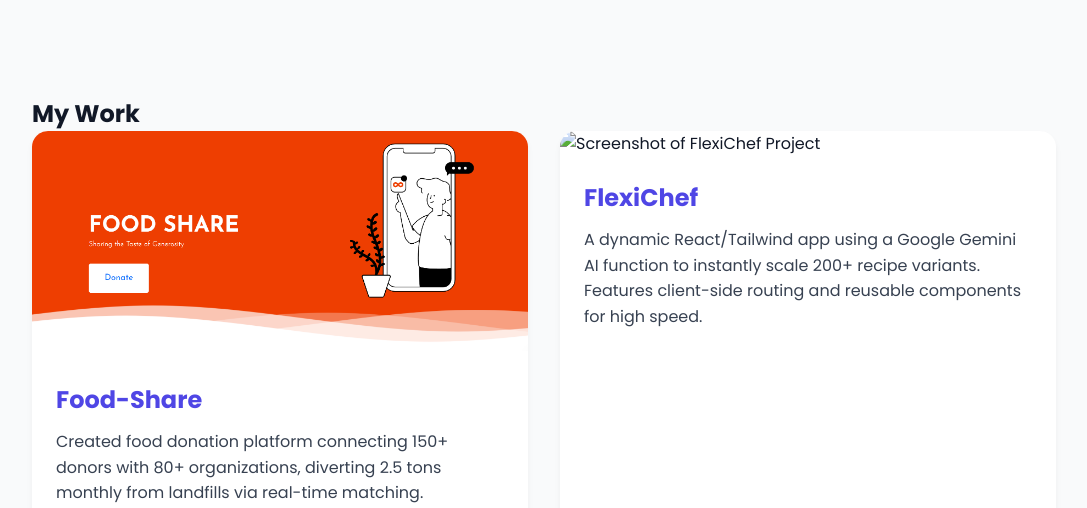
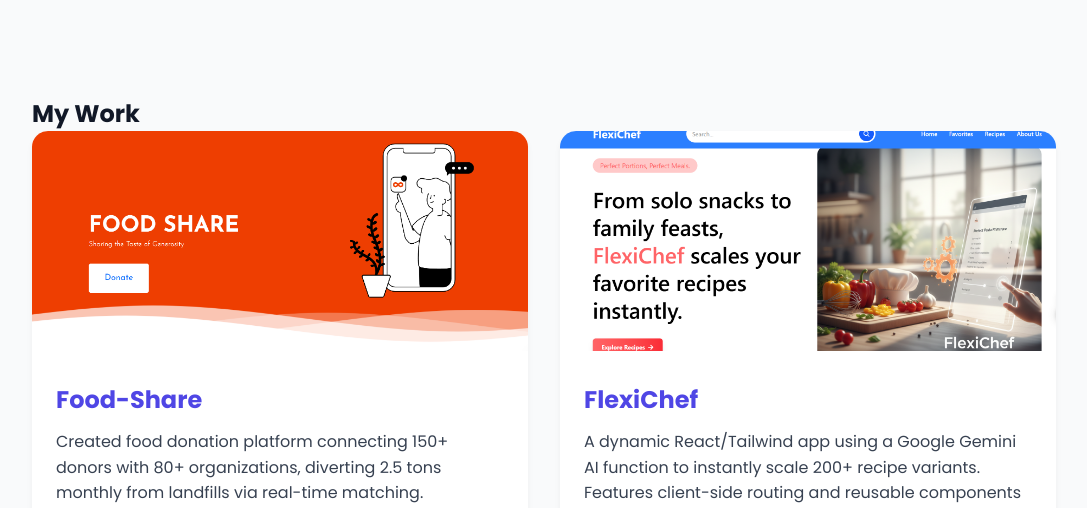
Before and after one commit to shatakshi-3/portfolio, a plain HTML site: page index.html in a window 1280 px wide. Shown: the part 1900-2408 px from the top of the page, without its empty margins (96-1183 px from the left). Drawn offline with Linux system fonts and the light colour scheme.

Commit message:
added img

```diff
--- a/index.html
+++ b/index.html
@@ -119,7 +119,7 @@
 
         <div class="project-card">
             <div class="project-image">
-                <img src="image/flexichef.jpg" alt="Screenshot of FlexiChef Project">
+                <img src="image/flexichef.png" alt="Screenshot of FlexiChef Project">
             </div>
             <div class="project-info">
                 <h3>FlexiChef</h3>
```
